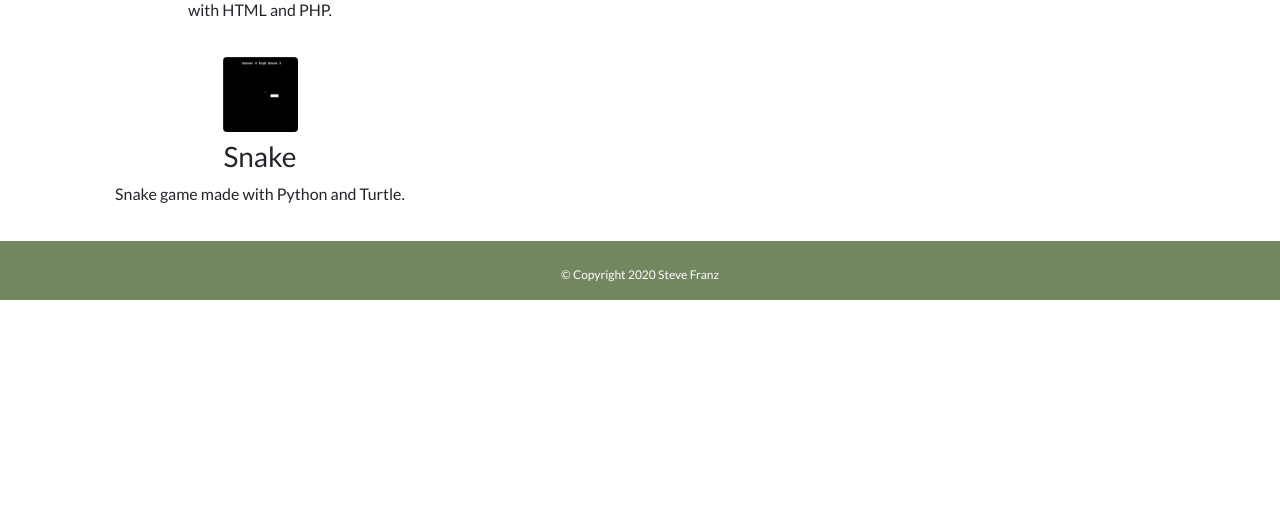
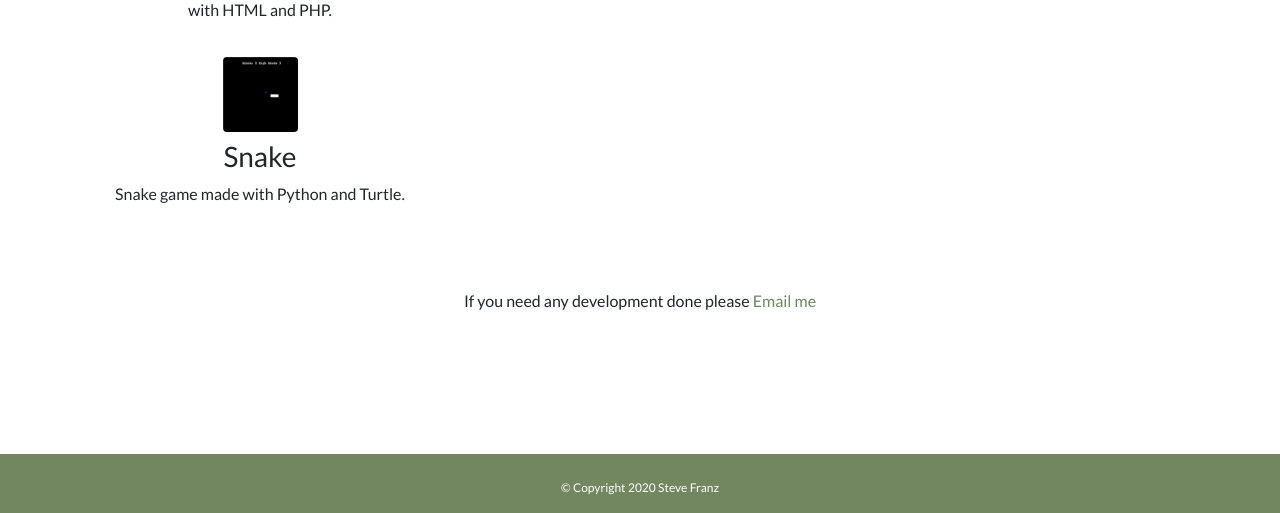
Before and after one commit to sfranz2422/franz_portfolio, a Django app: page / in a window 1280 px wide. Shown: the part 1592-2105 px from the top of the page. Before the commit the page ends 1892 px from the top, so only its background shows below. Run offline with Django 3.2, Linux system fonts and the light colour scheme; data comes from the database, SQL or seed files in the repository; both versions use the stored data as it was after the commit.

Commit message:
fix env 7

```diff
--- a/personal_portfolio_v2/settings.py
+++ b/personal_portfolio_v2/settings.py
@@ -11,6 +11,7 @@ https://docs.djangoproject.com/en/3.1/ref/settings/
 """
 
 from pathlib import Path
+
 
 
 from dotenv import load_dotenv
--- a/portfolio/templates/portfolio/home.html
+++ b/portfolio/templates/portfolio/home.html
@@ -43,4 +43,12 @@
   </div>
   {% endfor %}
 </div>
+
+<br>
+<br>
+<div class="row justify-content-center top-div">
+  <div class="col-md-9 text-center">
+    <p>If you need any development done please<a href="mailto:stephenfranz22@gmail.com?subject=Freelance%20Python%20development"> Email me</a></p>
+  </div>
+</div>
 {% endblock %}
```
Also changed, not shown: db.sqlite3.
